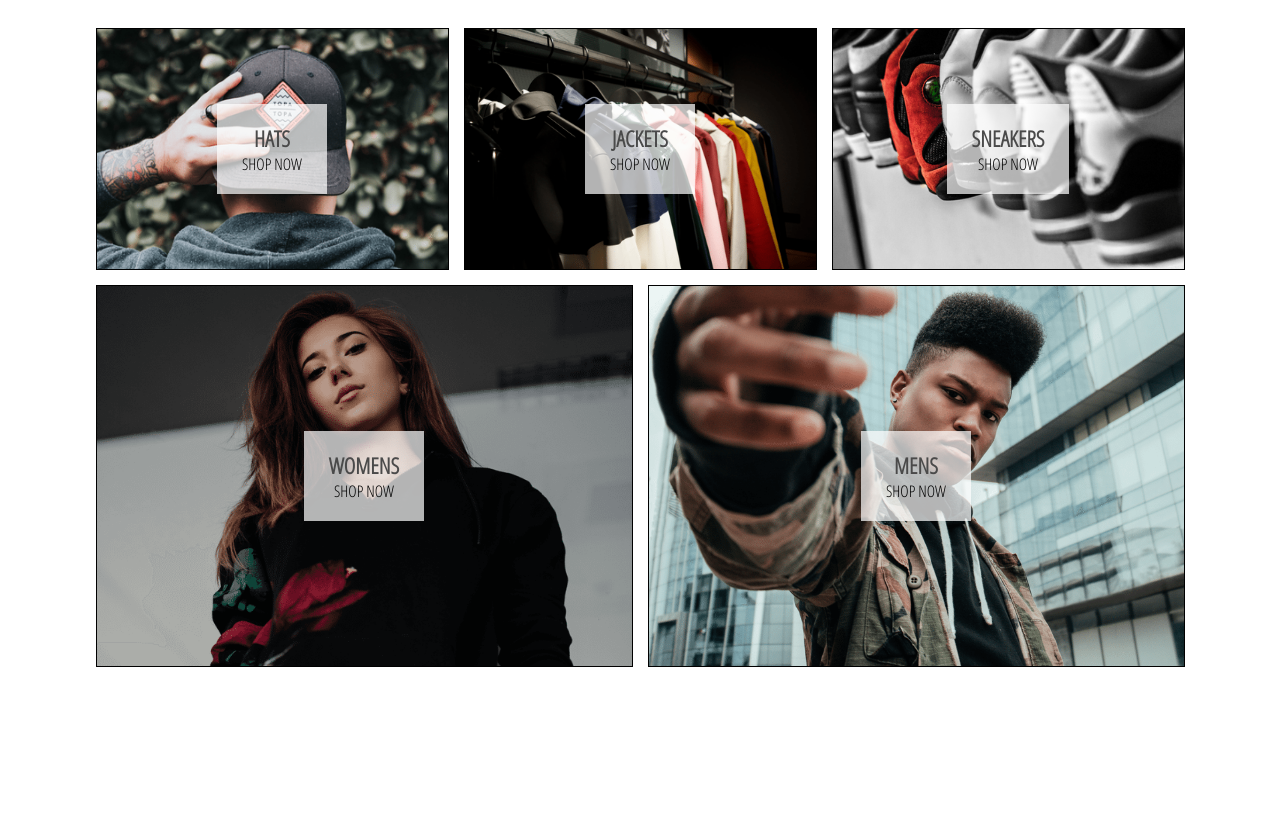
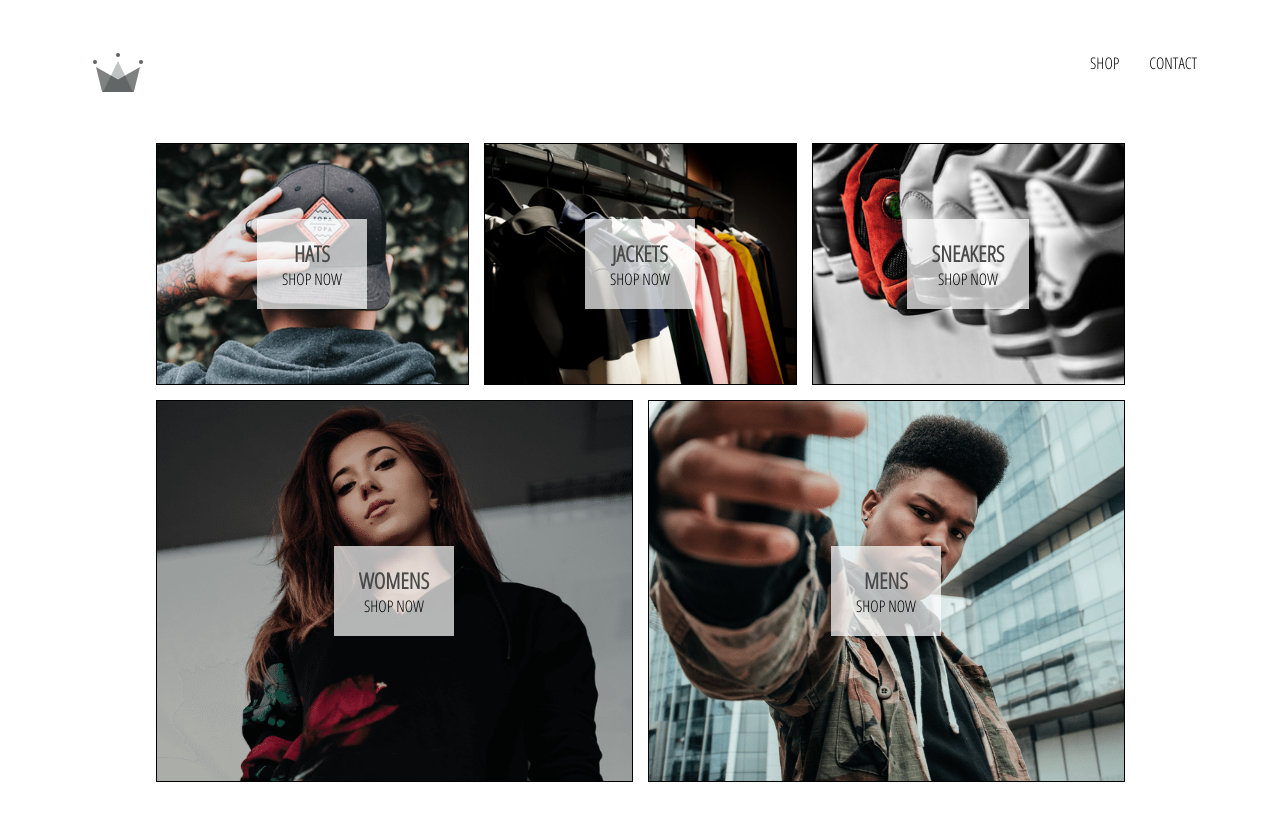
Before and after one commit to serg337/online-shop, a React (Create React App) app: page / in a window 1280 px wide. Shown: the top 820 px of the page. Built offline with nearby package versions, Linux system fonts and the light colour scheme.

Commit message:
header component and links

```diff
--- a/src/App.js
+++ b/src/App.js
@@ -4,10 +4,12 @@ import "./assets/scss/styles.scss";
 
 import HomePage from "./pages/HomePage";
 import ShopPage from "./pages/ShopPage";
+import Header from "./components/Header";
 
 function App() {
   return (
     <div>
+      <Header />
       <Switch>
         <Route exact path="/" component={HomePage} />
         <Route path="/shop" component={ShopPage} />
--- a/src/assets/scss/_base.scss
+++ b/src/assets/scss/_base.scss
@@ -1,5 +1,11 @@
 @import url('https://fonts.googleapis.com/css?family=Open+Sans+Condensed:300&display=swap');
 
 body {
-    font-family: 'Open Sans Condensed'
+    font-family: 'Open Sans Condensed';
+    padding: 20px 60px;
 }
+
+a {
+    text-decoration: none;
+    color: black;
+}
--- /dev/null
+++ b/src/assets/scss/modules/component-styles/_header.scss
@@ -0,0 +1,25 @@
+.header {
+    height: 70px;
+    width: 100%;
+    display: flex;
+    justify-content: space-between;
+    margin-bottom: 25px;
+
+    .logo-container {
+        height: 100%;
+        width: 70px;
+        padding: 25px;
+    }
+
+    .options {
+        width: 50%;
+        height: 100%;
+        display: flex;
+        align-items: center;
+        justify-content: flex-end;
+
+        .option {
+            padding: 10px 15px;
+        }
+    }
+}
--- a/src/assets/scss/styles.scss
+++ b/src/assets/scss/styles.scss
@@ -7,3 +7,4 @@
 @import './modules/component-styles/menu-item.scss';
 @import './modules/component-styles/_collection-preview.scss';
 @import './modules/component-styles/collection-item.scss';
+@import './modules/component-styles/header.scss';
--- /dev/null
+++ b/src/components/Header.jsx
@@ -0,0 +1,21 @@
+import React from "react";
+import { Link } from "react-router-dom";
+import { ReactComponent as Logo } from "../assets/crown.svg";
+
+const Header = () => (
+  <div className="header">
+    <Link className="logo-container" to="/">
+      <Logo className="logo" />
+    </Link>
+    <div className="options">
+      <Link className="option" to="/shop">
+        SHOP
+      </Link>
+      <Link className="option" to="/contact">
+        CONTACT
+      </Link>
+    </div>
+  </div>
+);
+
+export default Header;
```
Also changed, not shown: src/assets/crown.svg (added).
